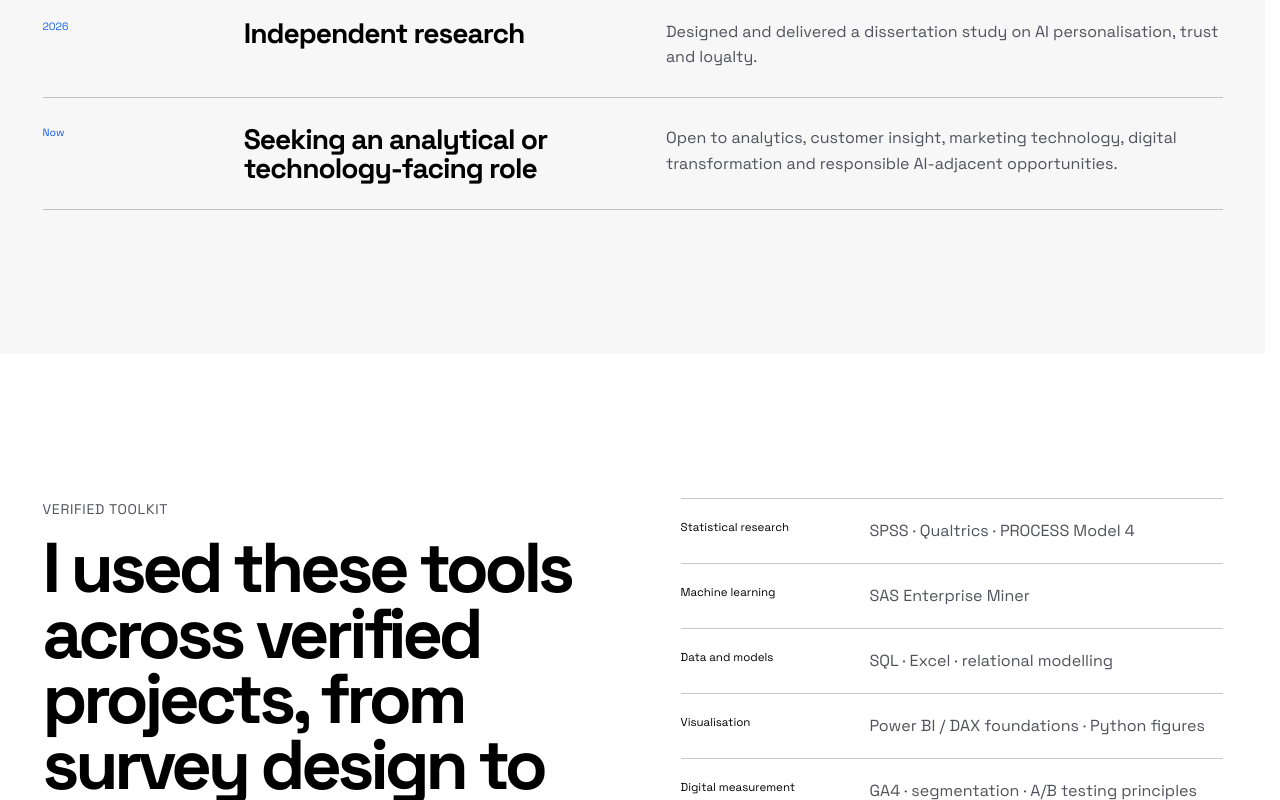
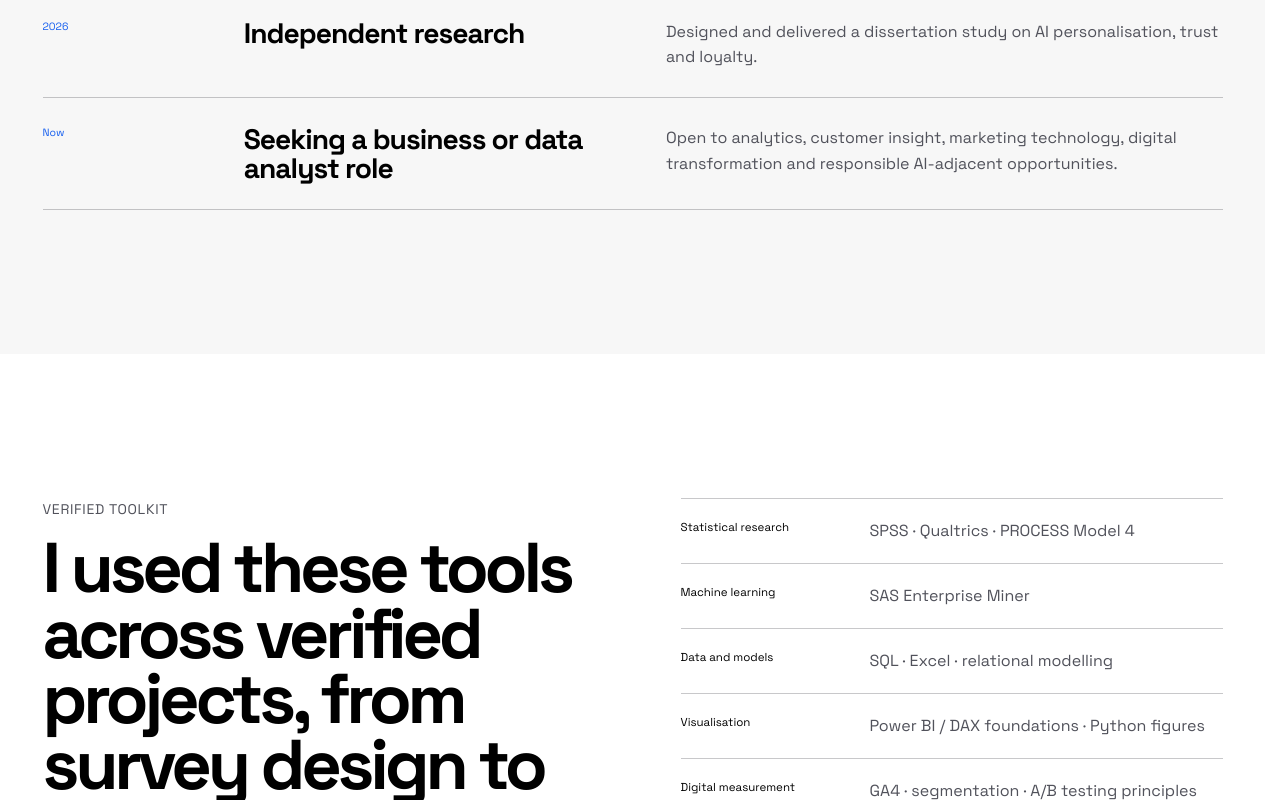
Before and after one commit to dccchidera-lgtm/dccchidera-lgtm.github.io, a Next.js app: page /profile in a window 1280 px wide. Shown: the part 10780-11580 px from the top of the page. Built offline with nearby package versions, Linux system fonts and the light colour scheme.

Commit message:
Apply specified Business and Data Analyst text replacements

```diff
--- a/app/profile/page.tsx
+++ b/app/profile/page.tsx
@@ -301,7 +301,7 @@ export default function ProfilePage() {
               </li>
               <li data-reveal>
                 <span>Now</span>
-                <strong>Seeking an analytical or technology-facing role</strong>
+                <strong>Seeking a business or data analyst role</strong>
                 <p>Open to analytics, customer insight, marketing technology, digital transformation and responsible AI-adjacent opportunities.</p>
               </li>
             </ol>
@@ -364,7 +364,7 @@ export default function ProfilePage() {
             <h2 data-reveal>
               Review the evidence or contact me
               <br />
-              <span>about an analytical or technology-facing opportunity.</span>
+              <span>about a business or data analyst opportunity.</span>
             </h2>
             <div>
               <NativeLink className="arrow-link" href="/work">View work</NativeLink>
```
